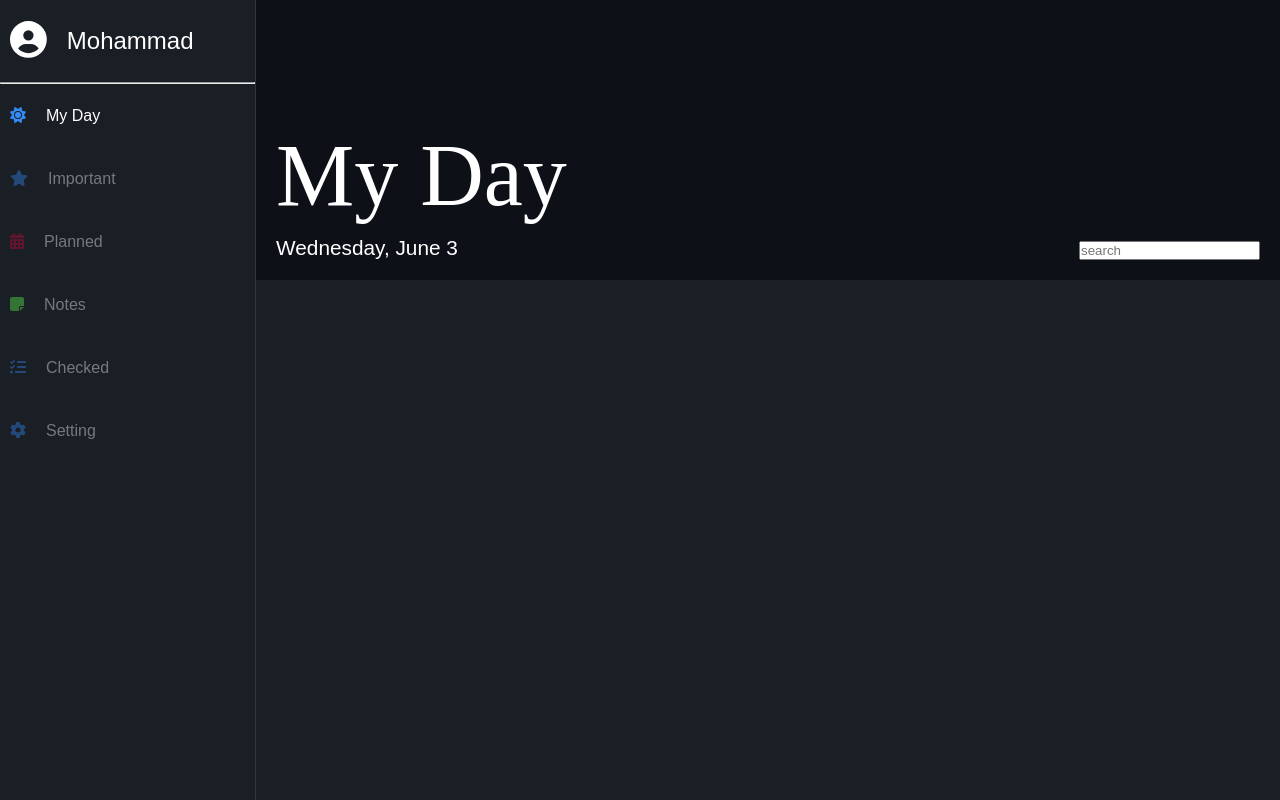
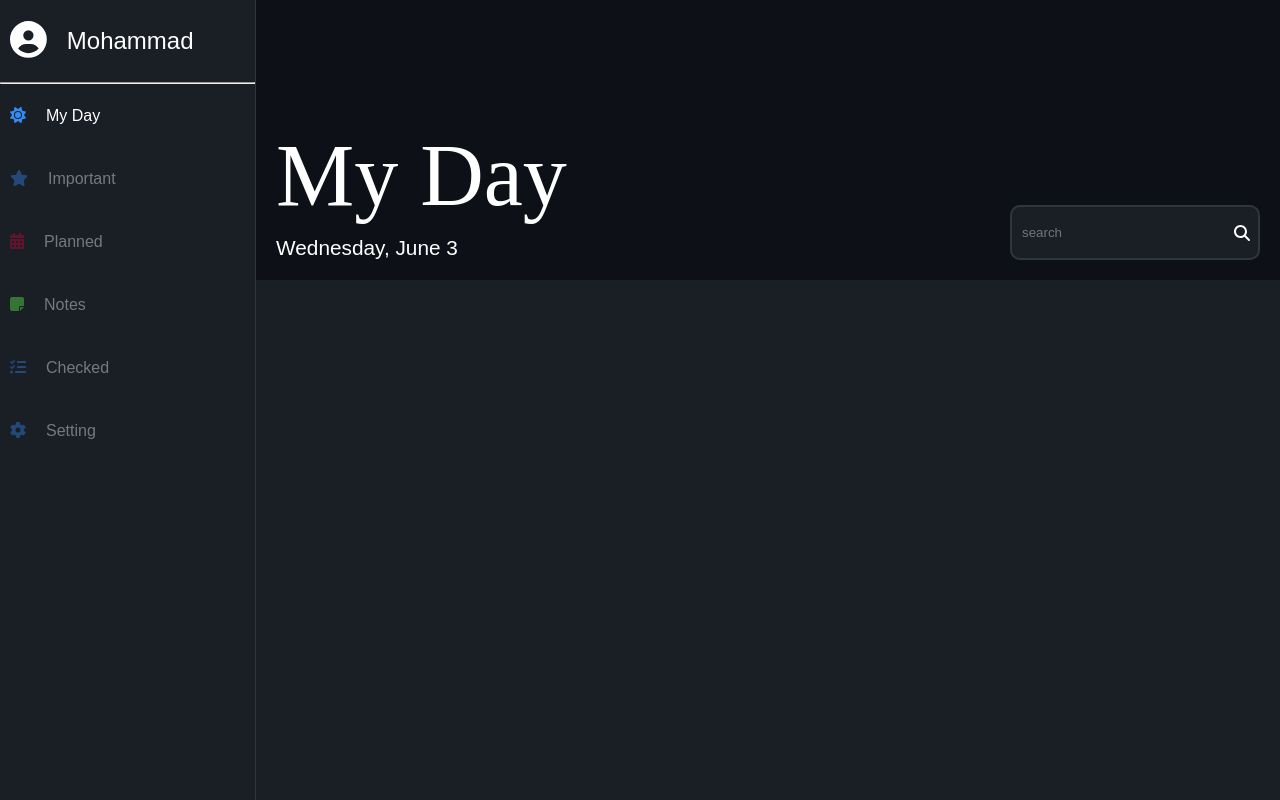
Before and after one commit to MohammadNourizadeh/taskManager3, a React (Vite) app: page /admin in a window 1280 px wide. Built offline with nearby package versions, Linux system fonts and the light colour scheme.

Commit message:
search input is ready

```diff
--- a/src/layout/admin/components/header/Header.tsx
+++ b/src/layout/admin/components/header/Header.tsx
@@ -1,5 +1,6 @@
 import HeaderDate from './components/headerDate/HeaderDate'
 import PageName from './components/pageName/PageName'
+import SearchInput from './components/searchInput/SearchInput'
 import styles from './Header.module.scss'
 
 export default function Header() {
@@ -10,7 +11,7 @@ export default function Header() {
                 <HeaderDate />
             </div>
             <div className={styles.searchInputContainer}>
-                <input type="text" placeholder='search' />
+                <SearchInput />
             </div>
         </div>
     )
--- /dev/null
+++ b/src/layout/admin/components/header/components/searchInput/SearchInput.module.scss
@@ -0,0 +1,34 @@
+@use "../../../../../../assets/styles/index.scss";
+
+.inputContainer {
+  position: relative;
+
+  input {
+    padding: 18px 10px;
+    width: 250px;
+    border-radius: 10px;
+    border: 2px solid index.$darkMode_border_color;
+    background-color: index.$darkMode_part_bg_color;
+    color: index.$darkMode_text_color;
+
+    &:focus {
+      outline: 2px solid index.$green_accepted_color;
+    }
+  }
+
+  .searchIcon {
+    top: calc(50% - 8px);
+    right: 10px;
+    cursor: pointer;
+    position: absolute;
+    transition: 0.1s ease-in-out;
+
+    &:hover {
+      opacity: 0.7;
+    }
+
+    &:active {
+      opacity: 0.6;
+    }
+  }
+}
--- /dev/null
+++ b/src/layout/admin/components/header/components/searchInput/SearchInput.tsx
@@ -0,0 +1,14 @@
+import { faSearch } from '@fortawesome/free-solid-svg-icons'
+import { FontAwesomeIcon } from '@fortawesome/react-fontawesome'
+import styles from './SearchInput.module.scss'
+
+export default function SearchInput() {
+    return (
+        <div className={styles.inputContainer}>
+            <input type="text" placeholder='search' />
+            <div className={styles.searchIcon}>
+                <FontAwesomeIcon icon={faSearch} />
+            </div>
+        </div>
+    )
+}
```
